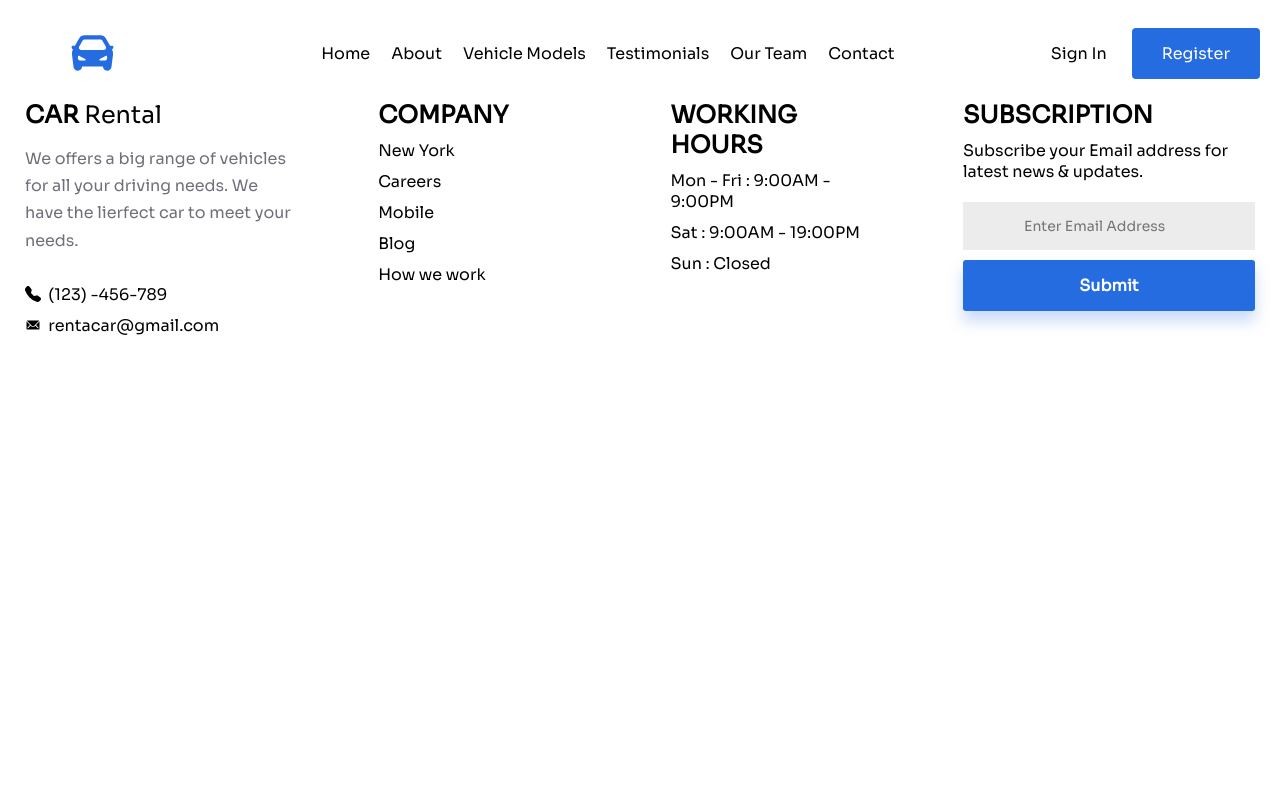
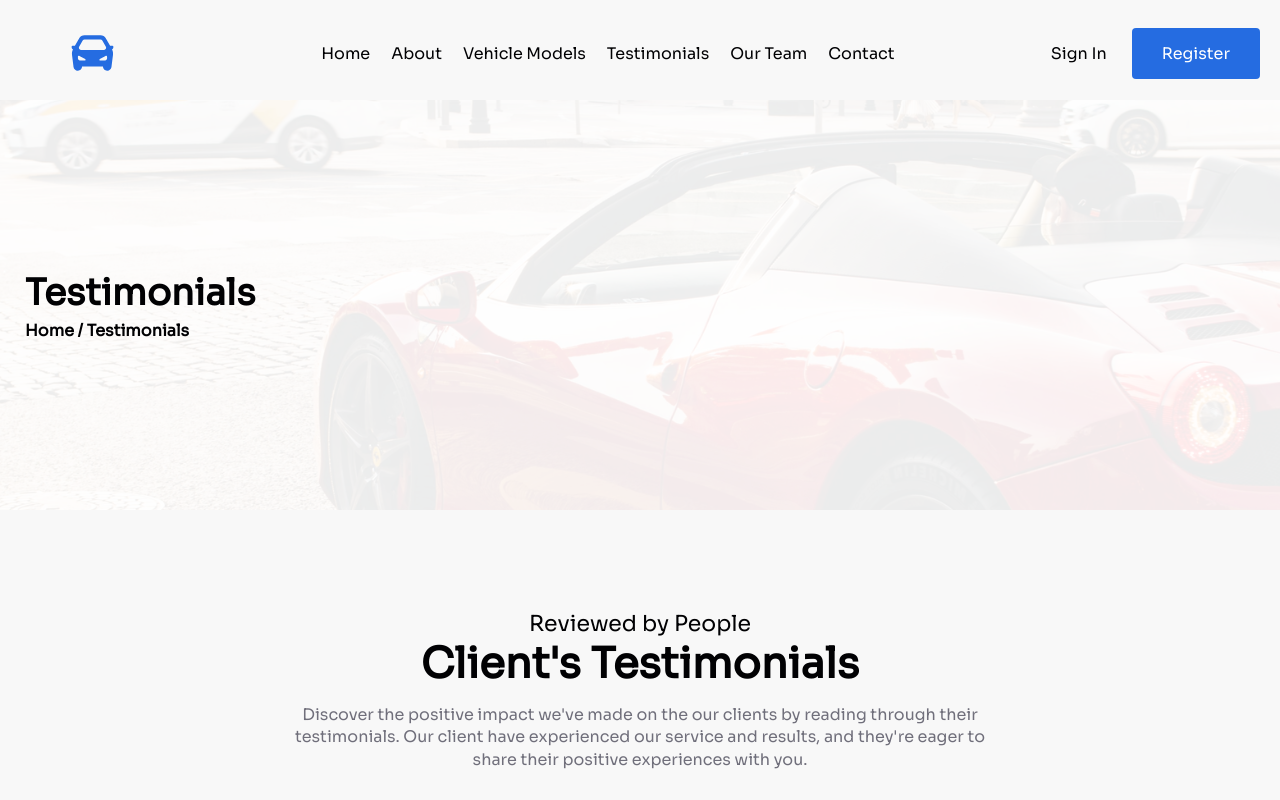
Before and after one commit to lucasbonmarin/rent-a-car, a React (Create React App) app: page /testimonials in a window 1280 px wide. Shown: the top 800 px of the page. Built offline with nearby package versions, Linux system fonts and the light colour scheme.

Commit message:
Ajout de la page Testimonials

```diff
--- a/src/App.tsx
+++ b/src/App.tsx
@@ -4,6 +4,7 @@ import AboutPage from './pages/AboutPage/AboutPage';
 import HomePage from './pages/HomePage/HomePage';
 import { BrowserRouter as Router, Routes, Route } from 'react-router-dom';
 import VehiclesPage from './pages/VehiclesPage/VehiclesPage';
+import TestimonialsPage from "./pages/TestimonialsPage/TestimonialsPage";
 
 function App() {
   return (
@@ -13,6 +14,7 @@ function App() {
         <Route index path='/' element={<HomePage />} />
         <Route path='/about' element={<AboutPage />} />
         <Route path='/vehicle-models' element={<VehiclesPage />} />
+        <Route path='/testimonials' element={<TestimonialsPage />} />
       </Routes>
       <Footer />
     </Router>
--- a/src/components/PickCarComponent/CarBox/CarBox.tsx
+++ b/src/components/PickCarComponent/CarBox/CarBox.tsx
@@ -39,7 +39,7 @@ const CarBox = ({
                     </div>
                     <div className="pick-description__table">
                         {Object.keys(carData).map(key => (
-                            !['name', 'price', 'img'].includes(key) &&
+                            !['name', 'price', 'img', 'imgBox'].includes(key) &&
                             <div className="pick-description__table__col">
                                 <span style={{ textTransform: 'capitalize' }}>{key}</span>
                                 <span>{(carData as any)[key]}</span>
--- a/src/pages/HomePage/HomePage.tsx
+++ b/src/pages/HomePage/HomePage.tsx
@@ -4,7 +4,6 @@ import BookCarSection from "../../components/BookCarSection/BookCarSection";
 import ChooseUs from "../../components/ChooseUs/ChooseUs";
 import ClientTestimonials from "../../components/ClientTestimonials/ClientTestimonials";
 import Faq from "../../components/Faq/Faq";
-import Footer from "../../components/Footer/Footer";
 import PickCarComponent from "../../components/PickCarComponent/PickCarComponent";
 import PlanTripComponent from "../../components/PlanTripComponent/PlanTripComponent";
 import WelcomeComponent from "../../components/WelcomeComponent/WelcomeComponent";
--- /dev/null
+++ b/src/pages/TestimonialsPage/TestimonialsPage.scss
@@ -0,0 +1,5 @@
+.testimonials-section {
+  background-color: var(--bg-gray);
+  padding: 10rem 0;
+  color: var(--text-black);
+}
--- /dev/null
+++ b/src/pages/TestimonialsPage/TestimonialsPage.tsx
@@ -0,0 +1,17 @@
+import HeroComponent from "../../components/HeroComponent/HeroComponent";
+
+import './TestimonialsPage.scss';
+import ClientTestimonials from "../../components/ClientTestimonials/ClientTestimonials";
+
+const TestimonialsPage = () => (
+
+    <>
+        <section className='testimonials-section'>
+            <HeroComponent name='Testimonials' />
+            <ClientTestimonials />
+        </section>
+    </>
+
+);
+
+export default TestimonialsPage;
```
